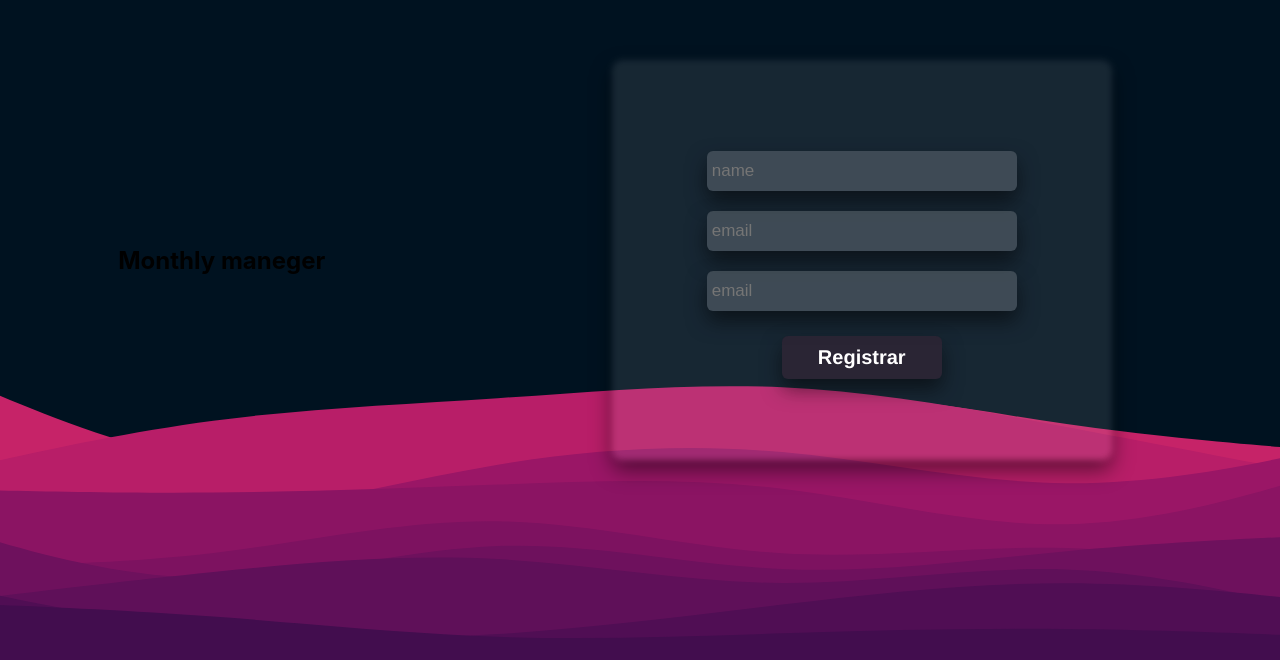
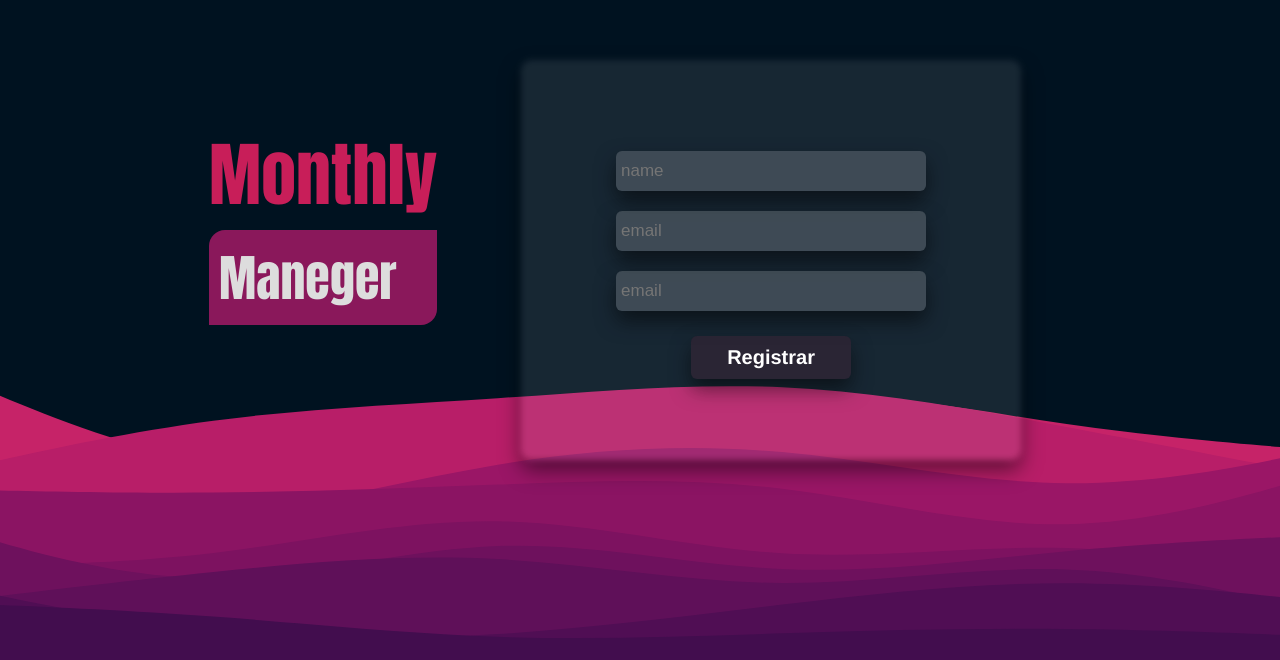
Before and after one commit to brenooliveiranascimento/Redux-wallet-Redux-thunk, a React (Create React App) app: page / in a window 1280 px wide. Shown: the part 140-800 px from the top of the page. Built offline with nearby package versions, Linux system fonts and the light colour scheme.

Commit message:
criando logo temporaria

```diff
--- a/src/Components/Logo/LogoSignIn.css
+++ b/src/Components/Logo/LogoSignIn.css
@@ -0,0 +1,31 @@
+.LogoContainer {
+  display: flex;
+  flex-direction: column;
+  margin-bottom: 100px;
+}
+
+h1 {
+  font-family:Impact, Haettenschweiler, 'Arial Narrow Bold', sans-serif;
+  font-weight: 900;
+  font-size: 70px;
+}
+
+.Logo_1 {
+  color: rgba(200, 30, 89);
+}
+
+.Logo_2 {
+  color: #ddd;
+  font-size: 50px;
+  margin-top: -90px;
+  background-color: #8A185B;
+  padding: 10px;
+  border-top-left-radius: 16px;
+  border-bottom-right-radius: 16px;
+}
+
+@media screen and (max-width: 1000px) {
+  .LogoContainer {
+    margin-bottom: -10px;
+  }
+}
--- a/src/Components/Logo/LogoSignIn.tsx
+++ b/src/Components/Logo/LogoSignIn.tsx
@@ -1,10 +1,22 @@
 import React from 'react';
+import './LogoSignIn.css';
 
 function LogoSignIn() {
   return (
-    <h1>
-      Monthly maneger
-    </h1>
+    <section
+      className="LogoContainer"
+    >
+      <h1
+        className="Logo_1"
+      >
+        Monthly
+      </h1>
+      <h1
+        className="Logo_2"
+      >
+        Maneger
+      </h1>
+    </section>
   );
 }
 
--- a/src/Pages/SignIn/SignIn.tsx
+++ b/src/Pages/SignIn/SignIn.tsx
@@ -31,10 +31,14 @@ function SignIn() {
     <section
       className="signInContainer"
     >
-      <LogoSignIn />
-      <AuthForm
-        authFormProps={formProps}
-      />
+      <section
+        className="container"
+      >
+        <LogoSignIn />
+        <AuthForm
+          authFormProps={formProps}
+        />
+      </section>
     </section>
   );
 }
--- a/src/Pages/SignIn/signinStyles.css
+++ b/src/Pages/SignIn/signinStyles.css
@@ -10,3 +10,17 @@
   display: flex;
   flex-direction: row;
 }
+
+.container {
+  align-items: center;
+  justify-content: space-around;
+  display: flex;
+  flex-direction: row;
+  width: 70%;
+}
+
+@media screen and (max-width: 1000px) {
+  .container {
+    flex-direction: column;
+  }
+}
```
